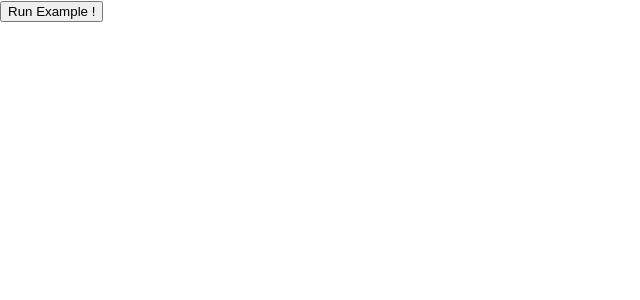
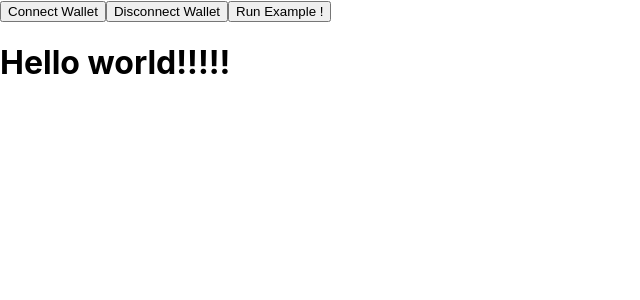
Before and after one commit to anteqkois/ANQSwap, a React (Create React App) app in the folder client/: page / in a window 1280 px wide. Shown: the top 300 px of the page, without its empty margins (0-640 px from the left). Built offline with nearby package versions, Linux system fonts and the light colour scheme.

Commit message:
update method to connect metamask

```diff
--- a/client/src/App.jsx
+++ b/client/src/App.jsx
@@ -1,8 +1,7 @@
 import React, { useEffect, useState } from 'react';
 import ANQSwap from './contracts/ANQSwap.json';
 import AnteqToken from './contracts/AnteqToken.json';
-import getWeb3 from './helpers/getWeb3';
-
+import Web3 from 'web3';
 import './App.css';
 
 export const App = () => {
@@ -11,22 +10,25 @@ export const App = () => {
   const [ANQSwapContract, setANQSwapContract] = useState(null);
   const [ANQContract, setANQContract] = useState(null);
 
-  useEffect(async () => {
+  const handleConnect = async () => {
     try {
-      const web3 = await getWeb3();
+      if (!window.ethereum) throw new Error('No crypto wallet found. Please install it.');
+
+      await window.ethereum.send('eth_requestAccounts');
+      const web3 = await new Web3(window.ethereum);
       setWeb3(web3);
 
       setAccounts(await web3.eth.getAccounts());
-
       const networkId = await web3.eth.net.getId();
 
       setANQSwapContract(new web3.eth.Contract(ANQSwap.abi, ANQSwap.networks[networkId].address));
       setANQContract(new web3.eth.Contract(AnteqToken.abi, AnteqToken.networks[networkId].address));
     } catch (error) {
-      console.log(error);
       alert(`Failed to load web3, accounts, or contract. Check console for details.`);
     }
-  }, []);
+  };
+
+  const handleDisconnect = async () => {};
 
   const runExample = async () => {
     const balanceANQInSwap = await ANQContract.methods.balanceOf(ANQSwapContract.options.address).call();
@@ -37,7 +39,10 @@ export const App = () => {
 
   return (
     <div>
+      <button onClick={handleConnect}>Connect Wallet</button>
+      <button onClick={handleDisconnect}>Disconnect Wallet</button>
       <button onClick={runExample}>Run Example !</button>
+      <h1 className="text-3xl font-bold underline text-cyan-800">Hello world!!!!!</h1>
     </div>
   );
 };
--- a/client/src/helpers/getWeb3.js
+++ /dev/null
@@ -1,36 +0,0 @@
-import Web3 from 'web3';
-
-const getWeb3 = () =>
-  new Promise((resolve, reject) => {
-    // Wait for loading completion to avoid race conditions with web3 injection timing.
-    window.addEventListener('load', async () => {
-      // Modern dapp browsers...
-      if (window.ethereum) {
-        const web3 = new Web3(window.ethereum);
-        try {
-          // Request account access if needed
-          await window.ethereum.enable();
-          // Accounts now exposed
-          resolve(web3);
-        } catch (error) {
-          reject(error);
-        }
-      }
-      // Legacy dapp browsers...
-      else if (window.web3) {
-        // Use Mist/MetaMask's provider.
-        const web3 = window.web3;
-        console.log('Injected web3 detected.');
-        resolve(web3);
-      }
-      // Fallback to localhost; use dev console port by default...
-      else {
-        const provider = new Web3.providers.HttpProvider('http://127.0.0.1:7545');
-        const web3 = new Web3(provider);
-        console.log('No web3 instance injected, using Local web3.');
-        resolve(web3);
-      }
-    });
-  });
-
-export default getWeb3;
```
Also changed, not shown: 1 other file (tests, documents, lock files or other folders).
